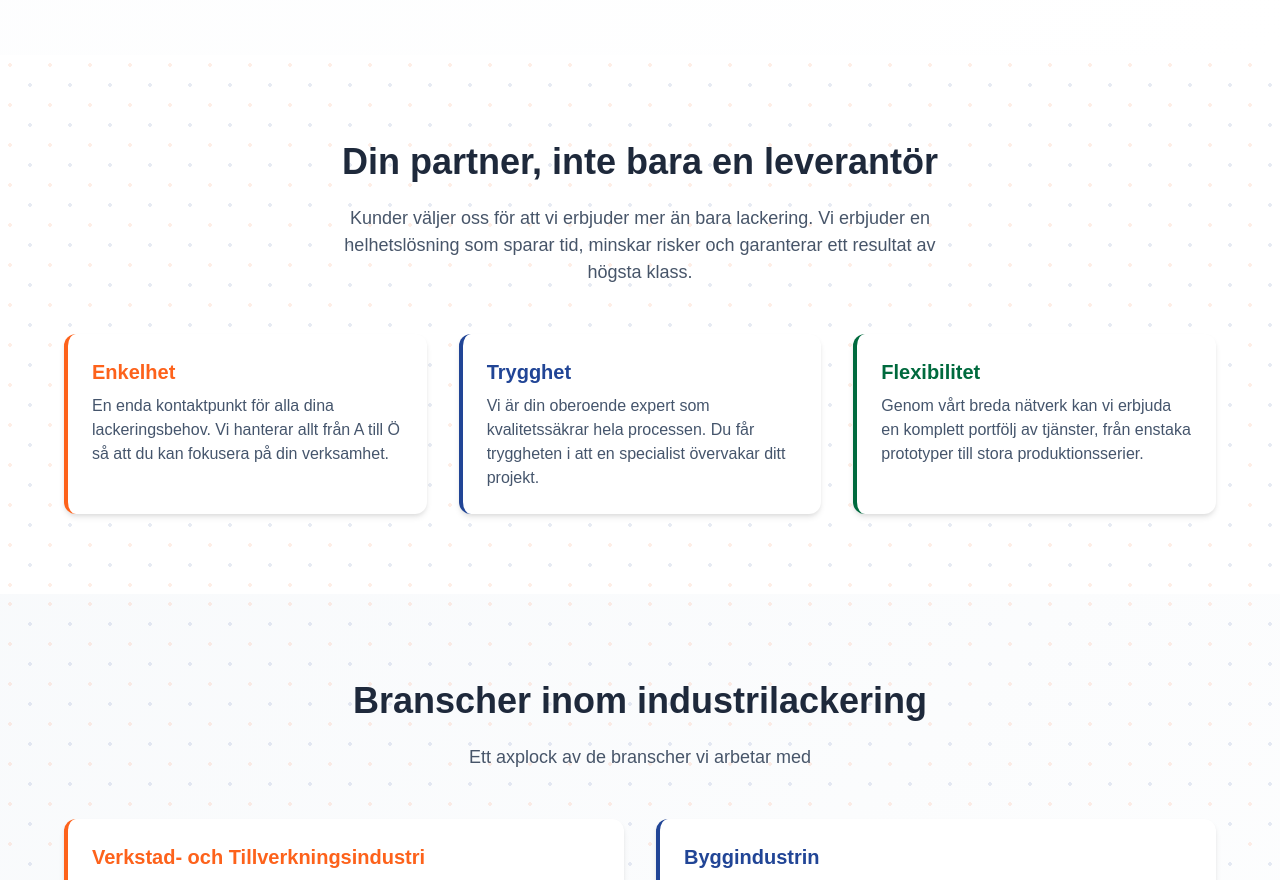
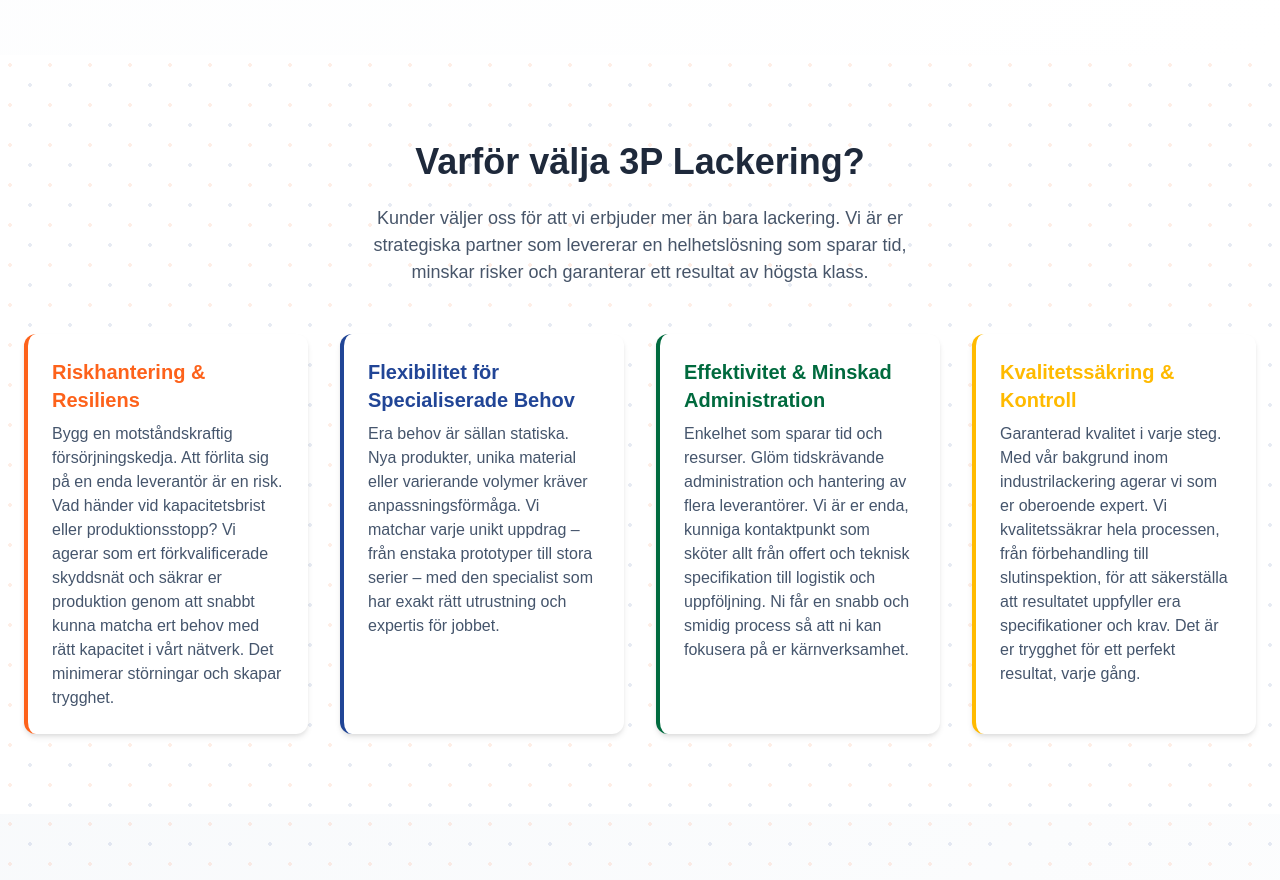
Before and after one commit to jespermollbrant/TredjePartsLackering, a Next.js app: page / in a window 1280 px wide. Shown: the part 2220-3100 px from the top of the page. Built offline with nearby package versions, Linux system fonts and the light colour scheme.

Commit message:
Update service section titles and descriptions for clarity and improved messaging, enhancing user understanding of offerings.

```diff
--- a/app/page.tsx
+++ b/app/page.tsx
@@ -579,7 +579,7 @@ export default function Page() {
         <section id="services" className="py-20 bg-white relative">
           <div className="absolute inset-0 bg-gradient-to-br from-slate-50/50 to-white"></div>
           <div className="container mx-auto px-6 text-center relative z-10">
-            <h2 className="section-title text-brand-blue">Industrilackeirng som täcker alla behov</h2>
+            <h2 className="section-title text-brand-blue">Industrilackering som täcker alla behov</h2>
             <p className="section-subtitle">
               Vi erbjuder expertis inom diverse metoder av industrilackering, men de tvo främsta är pulverlackering och våtlackering. Vill du lära dig mer om metoderna kan du utforska detaljerna nedan för att se vilken metod som bäst passar ditt projekt, men såklart kan vi också välja lämplig metod baserat på dina behov.
             </p>
@@ -811,27 +811,33 @@ export default function Page() {
         <section id="why-us" className="py-20 bg-white relative">
           <div className="absolute inset-0 heritage-pattern"></div>
           <div className="container mx-auto px-6 text-center relative z-10">
-            <h2 className="section-title text-brand-yellow">Din partner, inte bara en leverantör</h2>
+            <h2 className="section-title text-brand-yellow">Varför välja 3P Lackering?</h2>
             <p className="section-subtitle">
-              Kunder väljer oss för att vi erbjuder mer än bara lackering. Vi erbjuder en helhetslösning som sparar tid, minskar risker och garanterar ett resultat av högsta klass.
+              Kunder väljer oss för att vi erbjuder mer än bara lackering. Vi är er strategiska partner som levererar en helhetslösning som sparar tid, minskar risker och garanterar ett resultat av högsta klass.
             </p>
-            <div className="grid md:grid-cols-3 gap-8 max-w-6xl mx-auto text-left">
+            <div className="grid md:grid-cols-2 lg:grid-cols-4 gap-8 max-w-7xl mx-auto text-left">
               <div className="card-brand p-6 hover:border-brand-orange">
-                <h3 className="text-xl font-semibold text-brand-orange mb-2">Enkelhet</h3>
+                <h3 className="text-xl font-semibold text-brand-orange mb-2">Riskhantering & Resiliens</h3>
                 <p className="text-slate-600">
-                  En enda kontaktpunkt för alla dina lackeringsbehov. Vi hanterar allt från A till Ö så att du kan fokusera på din verksamhet.
+                  Bygg en motståndskraftig försörjningskedja. Att förlita sig på en enda leverantör är en risk. Vad händer vid kapacitetsbrist eller produktionsstopp? Vi agerar som ert förkvalificerade skyddsnät och säkrar er produktion genom att snabbt kunna matcha ert behov med rätt kapacitet i vårt nätverk. Det minimerar störningar och skapar trygghet.
                 </p>
               </div>
               <div className="card-brand p-6 hover:border-brand-blue" style={{borderLeftColor: 'var(--color-blue)'}}>
-                <h3 className="text-xl font-semibold text-brand-blue mb-2">Trygghet</h3>
+                <h3 className="text-xl font-semibold text-brand-blue mb-2">Flexibilitet för Specialiserade Behov</h3>
                 <p className="text-slate-600">
-                  Vi är din oberoende expert som kvalitetssäkrar hela processen. Du får tryggheten i att en specialist övervakar ditt projekt.
+                  Era behov är sällan statiska. Nya produkter, unika material eller varierande volymer kräver anpassningsförmåga. Vi matchar varje unikt uppdrag – från enstaka prototyper till stora serier – med den specialist som har exakt rätt utrustning och expertis för jobbet.
                 </p>
               </div>
               <div className="card-brand p-6 hover:border-brand-green" style={{borderLeftColor: 'var(--color-green)'}}>
-                <h3 className="text-xl font-semibold text-brand-green mb-2">Flexibilitet</h3>
+                <h3 className="text-xl font-semibold text-brand-green mb-2">Effektivitet & Minskad Administration</h3>
                 <p className="text-slate-600">
-                  Genom vårt breda nätverk kan vi erbjuda en komplett portfölj av tjänster, från enstaka prototyper till stora produktionsserier.
+                  Enkelhet som sparar tid och resurser. Glöm tidskrävande administration och hantering av flera leverantörer. Vi är er enda, kunniga kontaktpunkt som sköter allt från offert och teknisk specifikation till logistik och uppföljning. Ni får en snabb och smidig process så att ni kan fokusera på er kärnverksamhet.
+                </p>
+              </div>
+              <div className="card-brand p-6 hover:border-brand-yellow" style={{borderLeftColor: 'var(--color-yellow)'}}>
+                <h3 className="text-xl font-semibold text-brand-yellow mb-2">Kvalitetssäkring & Kontroll</h3>
+                <p className="text-slate-600">
+                  Garanterad kvalitet i varje steg. Med vår bakgrund inom industrilackering agerar vi som er oberoende expert. Vi kvalitetssäkrar hela processen, från förbehandling till slutinspektion, för att säkerställa att resultatet uppfyller era specifikationer och krav. Det är er trygghet för ett perfekt resultat, varje gång.
                 </p>
               </div>
             </div>
```
